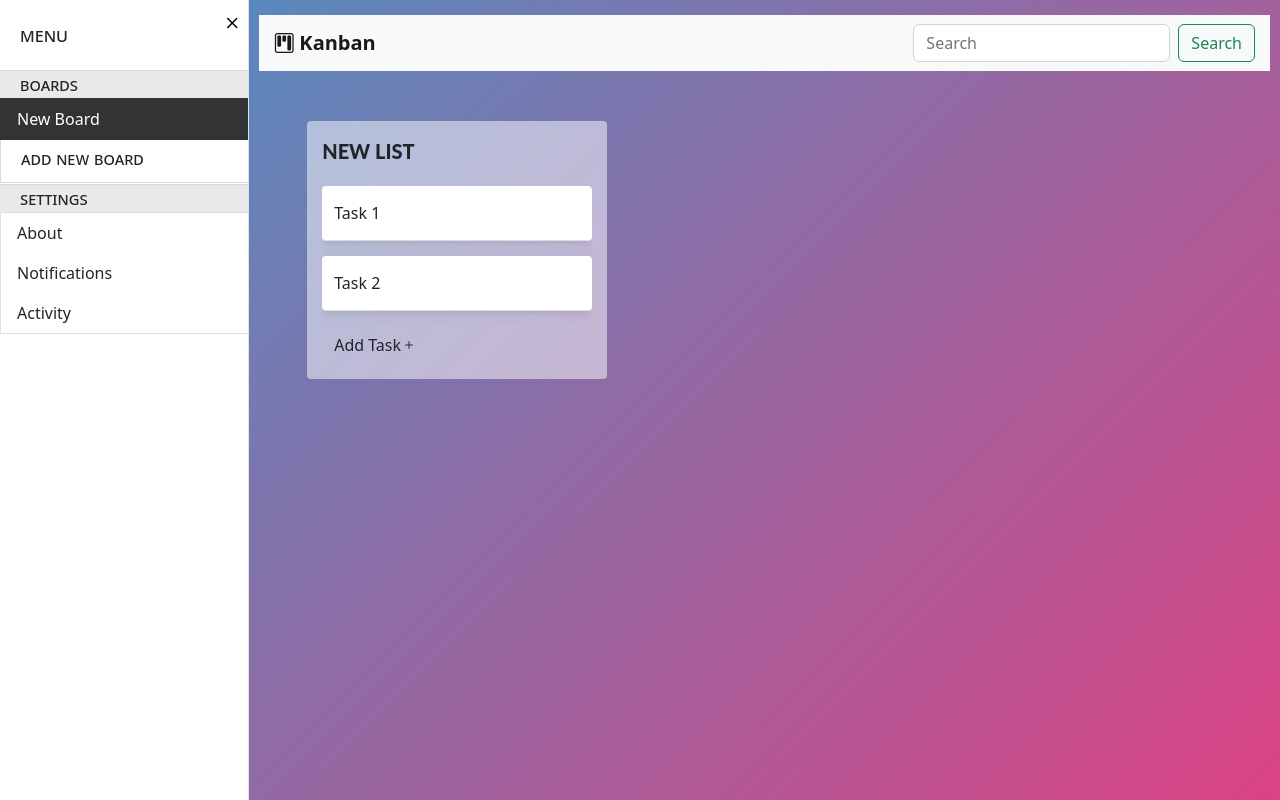
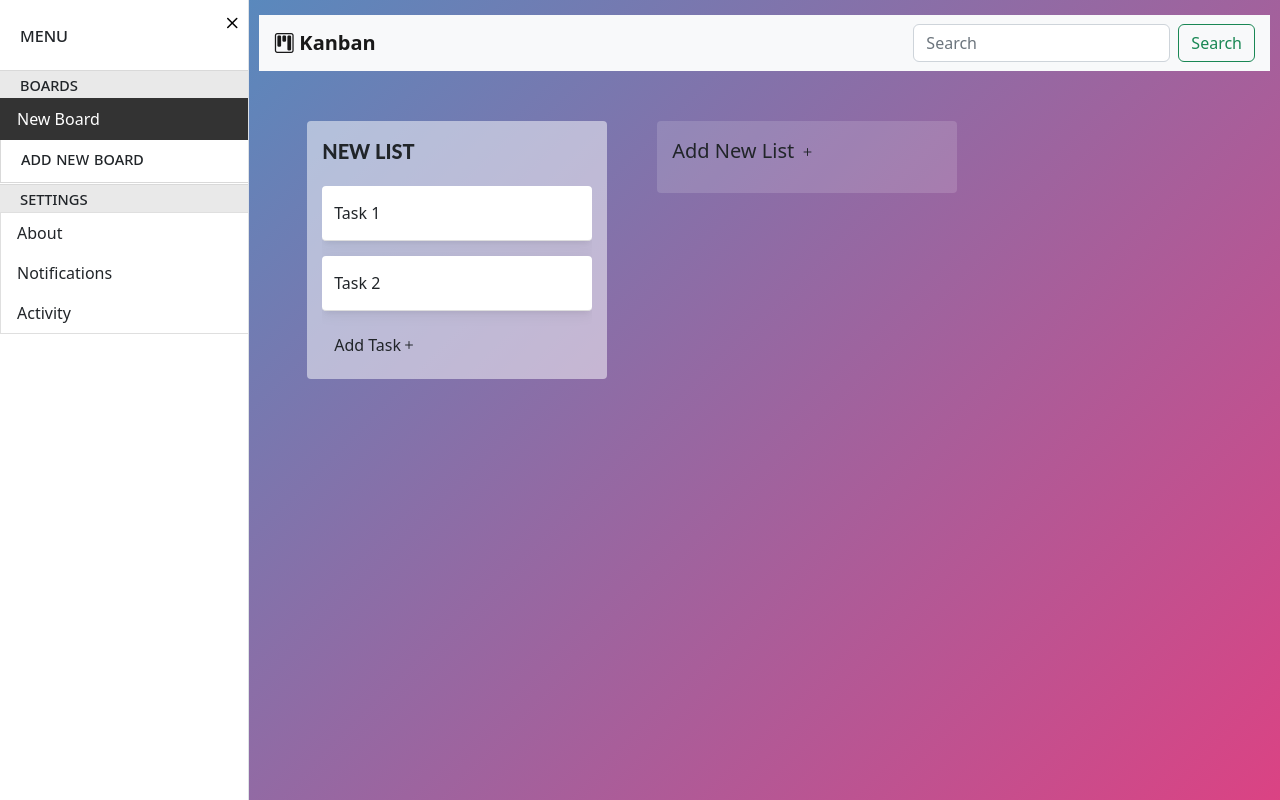
Before and after one commit to m-dorsey/Kanban-Task-Management, an Angular app: page / in a window 1280 px wide. Both pictures are taken after a click on the link "New Board". Built offline with nearby package versions, Linux system fonts and the light colour scheme.

Commit message:
can now add new columns

```diff
--- a/src/app/main/main.component.html
+++ b/src/app/main/main.component.html
@@ -465,7 +465,7 @@
 
                                             <div class="board-column" *ngFor="let column of currentBoard.columns">
 
-                                                <div class="column-title">
+                                                <div class="column-title" id="column-title" (click)="renameColumn(currentBoard, column)">
                                                     {{ column.name }}
                                                 </div> <!-- column title -->
 
@@ -480,6 +480,12 @@
                                                 </div> <!-- tasks container -->
 
                                             </div> <!-- board column -->
+
+                                            <div class="board-column" (click)="addColumn(currentBoard)">
+                                                <p>Add New List
+                                                <span class="add-task-icon"><i class="bi bi-plus"></i></span>
+                                                </p>
+                                            </div>
 
                                     </div> <!-- board columns -->
 
--- a/src/app/main/main.component.scss
+++ b/src/app/main/main.component.scss
@@ -266,6 +266,17 @@ body {
                     margin-bottom: 20px;
                 }
 
+                &:last-child{
+                    background: rgba(white, 0.15);
+                    font-size: 20px;
+                    height: 10%;
+                }
+
+                &:last-child:hover {
+                    background: rgba(white, 0.3);
+                    cursor: pointer;
+                }
+
             }
 
         }
--- a/src/app/main/main.component.ts
+++ b/src/app/main/main.component.ts
@@ -228,6 +228,16 @@ export class MainComponent implements OnInit {
     column.tasks.push("New Task");
   }
 
+  renameColumn(board: Board, column: Column) {
+    console.log(board, column, column.name);
+  }
+
+  addColumn(board: Board) {
+    board.columns.push(
+      new Column ('New List', [])
+    );
+  }
+
 
 
 }
```
